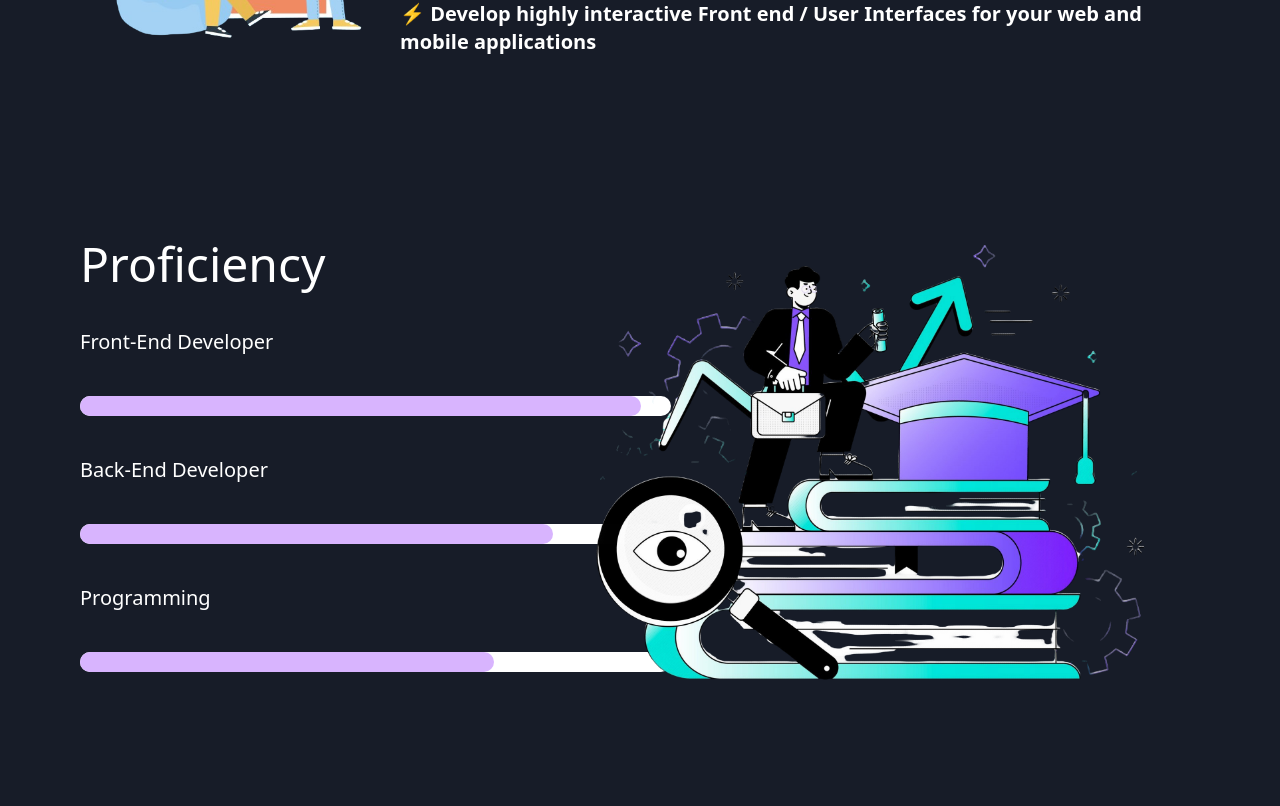
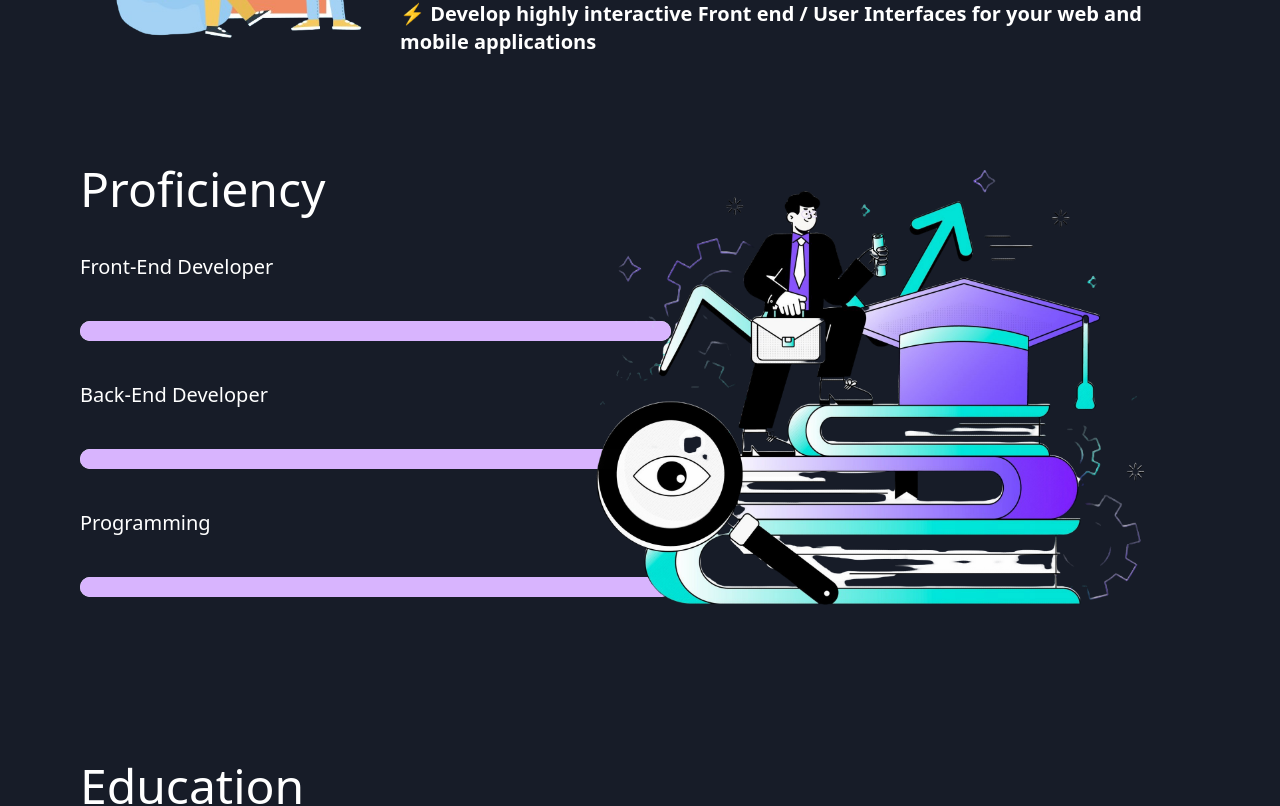
Before and after one commit to moshaosama/My-Portfolio, a React (Vite) app: page / in a window 1280 px wide. Shown: the part 1140-1946 px from the top of the page. Built offline with nearby package versions, Linux system fonts and the light colour scheme.

Commit message:
Clean Code

```diff
--- a/src/App.tsx
+++ b/src/App.tsx
@@ -3,12 +3,12 @@ import "./App.css";
 import Navbar from "./Components/Navbar";
 import About from "./Components/Sections/About";
 import WhatiDo from "./Components/Sections/WhatiDo";
-import Proficiency from "./Components/Sections/Proficiency";
 import Education from "./Components/Sections/Education";
 import Experience from "./Components/Sections/Experience";
 import OpenSource from "./Components/Sections/OpenSource";
 import ContactMe from "./Components/Sections/ContactMe";
 import { FaHandPointUp } from "react-icons/fa";
+import ProficiencySection from "./Components/Sections/ProficiencySection";
 function App() {
   const [color, setColor] = useState(localStorage.getItem("Color") || "black");
 
@@ -37,7 +37,7 @@ function App() {
       >
         <About />
         <WhatiDo />
-        <Proficiency />
+        <ProficiencySection />
         <Education />
         <Experience />
         <OpenSource />
--- /dev/null
+++ b/src/Components/Proficiency.tsx
@@ -0,0 +1,46 @@
+interface ProficiencyProps {
+  Visible: boolean;
+}
+
+const Proficiency = ({ Visible }: ProficiencyProps) => {
+  const Color = window.localStorage.getItem("Color");
+
+  const ProficiencyLists = [
+    {
+      Title: "Front-End Developer",
+      width: "95%",
+    },
+    {
+      Title: "Back-End Developer",
+      width: "80%",
+    },
+    {
+      Title: "Programming",
+      width: "70%",
+    },
+  ];
+
+  const themeStyle = {
+    Color: `${Color === "white" ? "bg-[#ddd]" : "bg-white"}`,
+  };
+  return (
+    <>
+      {ProficiencyLists.map((el) => (
+        <div className="my-10 text-xl">
+          <p className="max-sm:mx-5">{el.Title}</p>
+          <div
+            className={`${themeStyle.Color} w-[200%] max-sm:w-[90%] h-5 my-10 max-sm:mx-5 rounded-xl`}
+          >
+            <div
+              className={`bg-purple-300 ${
+                Visible ? `w-[${el.width}]` : "w-[0%]"
+              } h-5 rounded-xl transition-all duration-1000`}
+            ></div>
+          </div>
+        </div>
+      ))}
+    </>
+  );
+};
+
+export default Proficiency;
--- a/src/Components/Sections/OpenSource.tsx
+++ b/src/Components/Sections/OpenSource.tsx
@@ -27,7 +27,7 @@ const OpenSource = () => {
         </h1>
 
         <div
-          className={`grid grid-cols-1  sm:grid-cols-2 lg:grid-cols-3 transition-all duration-300 ${themeStyle.Visible}  my-10`}
+          className={`grid grid-cols-1   sm:grid-cols-2 lg:grid-cols-3 transition-all duration-300 ${themeStyle.Visible}  my-10`}
         >
           <Projects />
         </div>
--- a/src/Components/Sections/Proficiency.tsx
+++ /dev/null
@@ -1,66 +0,0 @@
-import { useState } from "react";
-
-const Proficiency = () => {
-  const Color = localStorage.getItem("Color");
-  const [Visible, setVisible] = useState<boolean>(false);
-
-  window.addEventListener("scroll", () => {
-    if (window.scrollY >= 750) {
-      setVisible(true);
-    }
-  });
-  return (
-    <>
-      <div className="flex justify-between items-center">
-        <div
-          className={`${Color === "white" ? "text-black" : "text-white"} ${
-            Visible ? "sm:m-20 opacity-100" : "sm:-mx-60 opacity-0"
-          }  py-10 w-1/4 max-sm:w-full max-sm:m-0 transition-all duration-300`}
-        >
-          <h1 className=" text-5xl max-sm:text-3xl max-sm:text-center">
-            Proficiency
-          </h1>
-          <div className="my-10 text-xl">
-            <p className="max-sm:mx-5">Front-End Developer</p>
-            <div
-              className={`${
-                Color === "white" ? "bg-[#ddd]" : "bg-white"
-              } w-[200%] max-sm:w-[90%] h-5 my-10 max-sm:mx-5 rounded-xl`}
-            >
-              <div className="bg-purple-300 w-[95%] h-5 rounded-xl"></div>
-            </div>
-          </div>
-          <div className="my-10 text-xl">
-            <p className="max-sm:mx-5">Back-End Developer</p>
-            <div
-              className={`${
-                Color === "white" ? "bg-[#ddd]" : "bg-white"
-              } w-[200%] max-sm:w-[90%] h-5 my-10 max-sm:mx-5 rounded-xl`}
-            >
-              <div className="bg-purple-300 w-[80%] h-5 rounded-xl"></div>
-            </div>
-          </div>
-          <div className="my-10 text-xl">
-            <p className="max-sm:mx-5">Programming</p>
-            <div
-              className={`${
-                Color === "white" ? "bg-[#ddd]" : "bg-white"
-              } w-[200%] max-sm:w-[90%] max-sm:mx-5 h-5 my-10 rounded-xl`}
-            >
-              <div className="bg-purple-300 w-[70%] h-5 rounded-xl"></div>
-            </div>
-          </div>
-        </div>
-        <div
-          className={`${
-            Visible ? "sm:mx-20 opacity-100" : "sm:-mx-0 opacity-0"
-          } max-sm:hidden transition-all duration-300`}
-        >
-          <img src="rb_2149350374.png" alt="" className="rounded-lg w-[45pc]" />
-        </div>
-      </div>
-    </>
-  );
-};
-
-export default Proficiency;
--- /dev/null
+++ b/src/Components/Sections/ProficiencySection.tsx
@@ -0,0 +1,40 @@
+import { useState } from "react";
+import Proficiency from "../Proficiency";
+
+const ProficiencySection = () => {
+  const Color = localStorage.getItem("Color");
+  const [Visible, setVisible] = useState<boolean>(false);
+
+  window.addEventListener("scroll", () => {
+    if (window.scrollY >= 750) {
+      setVisible(true);
+    }
+  });
+
+  const themeStyle = {
+    Color: `${Color === "white" ? "text-black" : "text-white"}`,
+  };
+  return (
+    <>
+      <div className="flex justify-between items-center">
+        <div
+          className={`${themeStyle.Color} mx-20 py-10 w-1/4 max-sm:w-full max-sm:m-0 transition-all duration-300`}
+        >
+          <h1 className=" text-5xl max-sm:text-3xl max-sm:text-center">
+            Proficiency
+          </h1>
+          <Proficiency Visible={Visible} />
+        </div>
+        <div
+          className={`${
+            Visible ? "sm:mx-20 opacity-100" : "sm:-mx-0 opacity-0"
+          } max-sm:hidden transition-all duration-300`}
+        >
+          <img src="rb_2149350374.png" alt="" className="rounded-lg w-[45pc]" />
+        </div>
+      </div>
+    </>
+  );
+};
+
+export default ProficiencySection;
--- a/src/Components/Sections/WhatiDo.tsx
+++ b/src/Components/Sections/WhatiDo.tsx
@@ -1,28 +1,5 @@
 import { useState } from "react";
-import {
-  FaAngular,
-  FaBootstrap,
-  FaCss3,
-  FaFigma,
-  FaGit,
-  FaGithub,
-  FaHtml5,
-  FaJava,
-  FaJs,
-  FaNode,
-  FaPython,
-  FaReact,
-} from "react-icons/fa";
-import {
-  SiExpress,
-  SiMongodb,
-  SiMysql,
-  SiNestjs,
-  SiNextdotjs,
-  SiRedux,
-  SiTailwindcss,
-  SiTypescript,
-} from "react-icons/si";
+import Skills from "../Skills";
 
 const WhatiDo = () => {
   const Color = localStorage.getItem("Color");
@@ -33,6 +10,11 @@ const WhatiDo = () => {
       setVisible(true);
     }
   });
+  const themeStyle = {
+    Visible1: `${visible ? "sm:mx-0 opacity-100" : "sm:-mx-60 opacity-0"}`,
+    Visible2: `${visible ? "mx-0 opacity-100" : "-mx-20 opacity-0"}`,
+    colorText: `${Color == "white" ? "text-black" : "text-white"}`,
+  };
   return (
     <>
       <div
@@ -40,9 +22,7 @@ const WhatiDo = () => {
         id="whatIDo"
       >
         <div
-          className={`${
-            visible ? "sm:mx-0 opacity-100" : "sm:-mx-60 opacity-0"
-          } transition-all  sm:duration-300 max-sm:duration-500`}
+          className={`${themeStyle.Visible1} transition-all  sm:duration-300 max-sm:duration-500`}
         >
           <img
             src="4948783-removebg-preview.png"
@@ -51,9 +31,7 @@ const WhatiDo = () => {
           />
         </div>
         <div
-          className={`${Color == "white" ? "text-black" : "text-white"} ${
-            visible ? "mx-0 opacity-100" : "-mx-20 opacity-0"
-          } font-bold transition-all duration-300  text-xl max-sm:text-2xl max-sm:w-full max-sm:justify-center flex flex-col  gap-2`}
+          className={`${themeStyle.colorText} ${themeStyle.Visible2} font-bold transition-all duration-300  text-xl max-sm:text-2xl max-sm:w-full max-sm:justify-center flex flex-col  gap-2`}
         >
           <h1 className="max-sm:w-full max-sm:justify-center max-sm:flex">
             What i Do
@@ -64,26 +42,7 @@ const WhatiDo = () => {
             </p>
           </div>
           <div className="grid my-2 grid-cols-11 max-sm:grid-cols-4 max-sm:mx-3 max-sm:gap-1 w-full gap-3 text-5xl text-[#868e96]">
-            <FaHtml5 className="hover:text-purple-700 transition-all duration-100" />
-            <FaCss3 className="hover:text-purple-700 transition-all duration-100" />
-            <FaJs className="hover:text-purple-700 transition-all duration-100" />
-            <FaPython className="hover:text-purple-700 transition-all duration-100" />
-            <SiTypescript className="hover:text-purple-700 transition-all duration-100" />
-            <FaJava className="hover:text-purple-700 transition-all duration-100" />
-            <FaReact className="hover:text-purple-700 transition-all duration-100" />
-            <FaAngular className="hover:text-purple-700 transition-all duration-100" />
-            <FaBootstrap className="hover:text-purple-700 transition-all duration-100" />
-            <SiTailwindcss className="hover:text-purple-700 transition-all duration-100" />
-            <FaNode className="hover:text-purple-700 transition-all duration-100" />
-            <SiExpress className="hover:text-purple-700 transition-all duration-100" />
-            <SiNestjs className="hover:text-purple-700 transition-all duration-100" />
-            <SiNextdotjs className="hover:text-purple-700 transition-all duration-100" />
-            <SiMongodb className="hover:text-purple-700 transition-all duration-100" />
-            <SiMysql className="hover:text-purple-700 transition-all duration-100" />
-            <FaGit className="hover:text-purple-700 transition-all duration-100" />
-            <FaGithub className="hover:text-purple-700 transition-all duration-100" />
-            <SiRedux className="hover:text-purple-700 transition-all duration-100" />
-            <FaFigma className="hover:text-purple-700 transition-all duration-100" />
+            <Skills />
           </div>
 
           <p
--- /dev/null
+++ b/src/Components/Skills.tsx
@@ -0,0 +1,99 @@
+import {
+  FaAngular,
+  FaBootstrap,
+  FaCss3,
+  FaFigma,
+  FaGit,
+  FaGithub,
+  FaHtml5,
+  FaJava,
+  FaJs,
+  FaNode,
+  FaNodeJs,
+  FaPython,
+  FaReact,
+} from "react-icons/fa";
+import {
+  SiTypescript,
+  SiTailwindcss,
+  SiExpress,
+  SiNestjs,
+  SiNextdotjs,
+  SiMongodb,
+  SiMysql,
+  SiRedux,
+} from "react-icons/si";
+
+const Skills = () => {
+  const themeStyle = {
+    className: {
+      style: "hover:text-purple-700 transition-all duration-100",
+    },
+  };
+
+  const skillLists = [
+    {
+      Element: <FaHtml5 className={themeStyle.className.style} />,
+    },
+    {
+      Element: <FaCss3 className={themeStyle.className.style} />,
+    },
+    {
+      Element: <FaJs className={themeStyle.className.style} />,
+    },
+    {
+      Element: <FaPython className={themeStyle.className.style} />,
+    },
+    {
+      Element: <SiTypescript className={themeStyle.className.style} />,
+    },
+    {
+      Element: <FaJava className={themeStyle.className.style} />,
+    },
+    {
+      Element: <FaReact className={themeStyle.className.style} />,
+    },
+    {
+      Element: <FaAngular className={themeStyle.className.style} />,
+    },
+    {
+      Element: <FaBootstrap className={themeStyle.className.style} />,
+    },
+    {
+      Element: <SiTailwindcss className={themeStyle.className.style} />,
+    },
+    {
+      Element: <FaNodeJs className={themeStyle.className.style} />,
+    },
+    {
+      Element: <SiExpress className={themeStyle.className.style} />,
+    },
+    {
+      Element: <SiNestjs className={themeStyle.className.style} />,
+    },
+    {
+      Element: <SiNextdotjs className={themeStyle.className.style} />,
+    },
+    {
+      Element: <SiMongodb className={themeStyle.className.style} />,
+    },
+    {
+      Element: <SiMysql className={themeStyle.className.style} />,
+    },
+    {
+      Element: <FaGit className={themeStyle.className.style} />,
+    },
+    {
+      Element: <FaGithub className={themeStyle.className.style} />,
+    },
+    {
+      Element: <SiRedux className={themeStyle.className.style} />,
+    },
+    {
+      Element: <FaFigma className={themeStyle.className.style} />,
+    },
+  ];
+  return <>{skillLists.map((el) => el.Element)}</>;
+};
+
+export default Skills;
```
